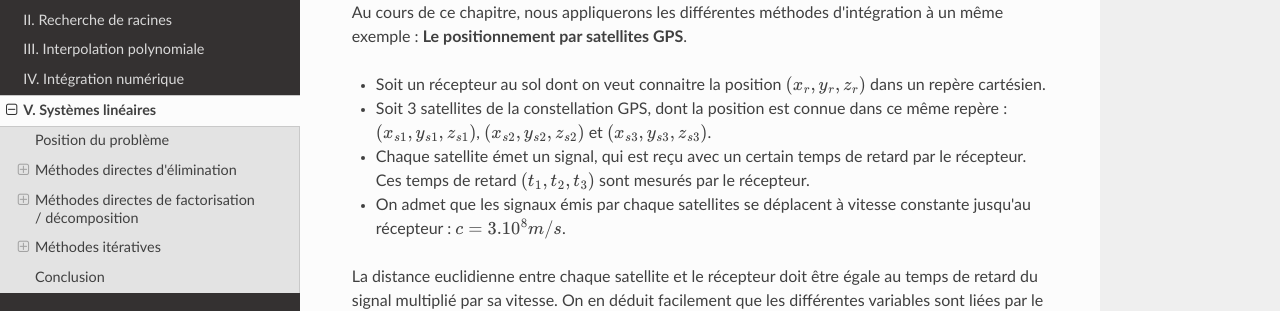
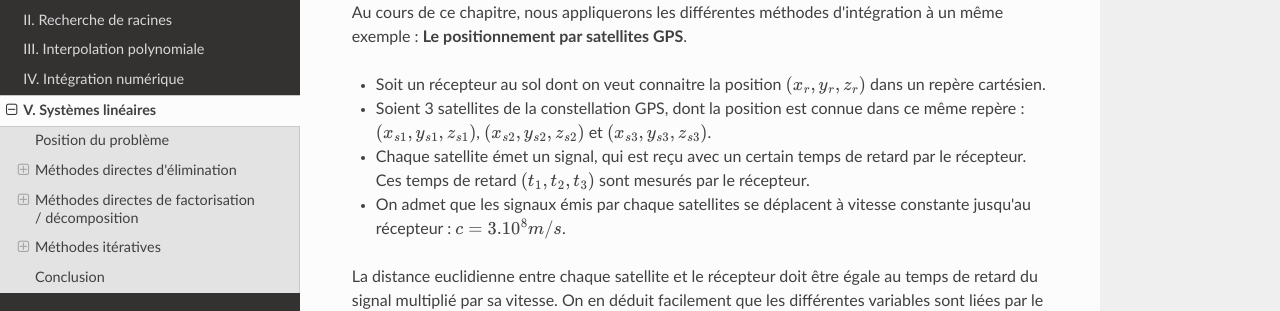
Before and after one commit to NicOudart/UVSQ_LSPH515_methodes_num, an MkDocs documentation site: the page built from docs/Chap5_Systemes_lineaires.md, in a window 1280 px wide and 900 px high, scrolled down 409 px. Shown: the part 159-470 px from the top of the window. Built offline with MkDocs 1.6.1, drawn with Linux system fonts in a browser that asks for light colours; nearby versions of some CDN libraries.

Commit message:
-Minor fix in Chapter 5.

```diff
--- a/docs/Chap5_Systemes_lineaires.md
+++ b/docs/Chap5_Systemes_lineaires.md
@@ -20,7 +20,7 @@ Au cours de ce chapitre, nous appliquerons les différentes méthodes d'intégra
 
 * Soit un récepteur au sol dont on veut connaitre la position $(x_r,y_r,z_r)$ dans un repère cartésien.
 
-* Soit 3 satellites de la constellation GPS, dont la position est connue dans ce même repère : $(x_{s1},y_{s1},z_{s1})$, $(x_{s2},y_{s2},z_{s2})$ et $(x_{s3},y_{s3},z_{s3})$.
+* Soient 3 satellites de la constellation GPS, dont la position est connue dans ce même repère : $(x_{s1},y_{s1},z_{s1})$, $(x_{s2},y_{s2},z_{s2})$ et $(x_{s3},y_{s3},z_{s3})$.
 
 * Chaque satellite émet un signal, qui est reçu avec un certain temps de retard par le récepteur. Ces temps de retard $(t_1,t_2,t_3)$ sont mesurés par le récepteur.
 
```
